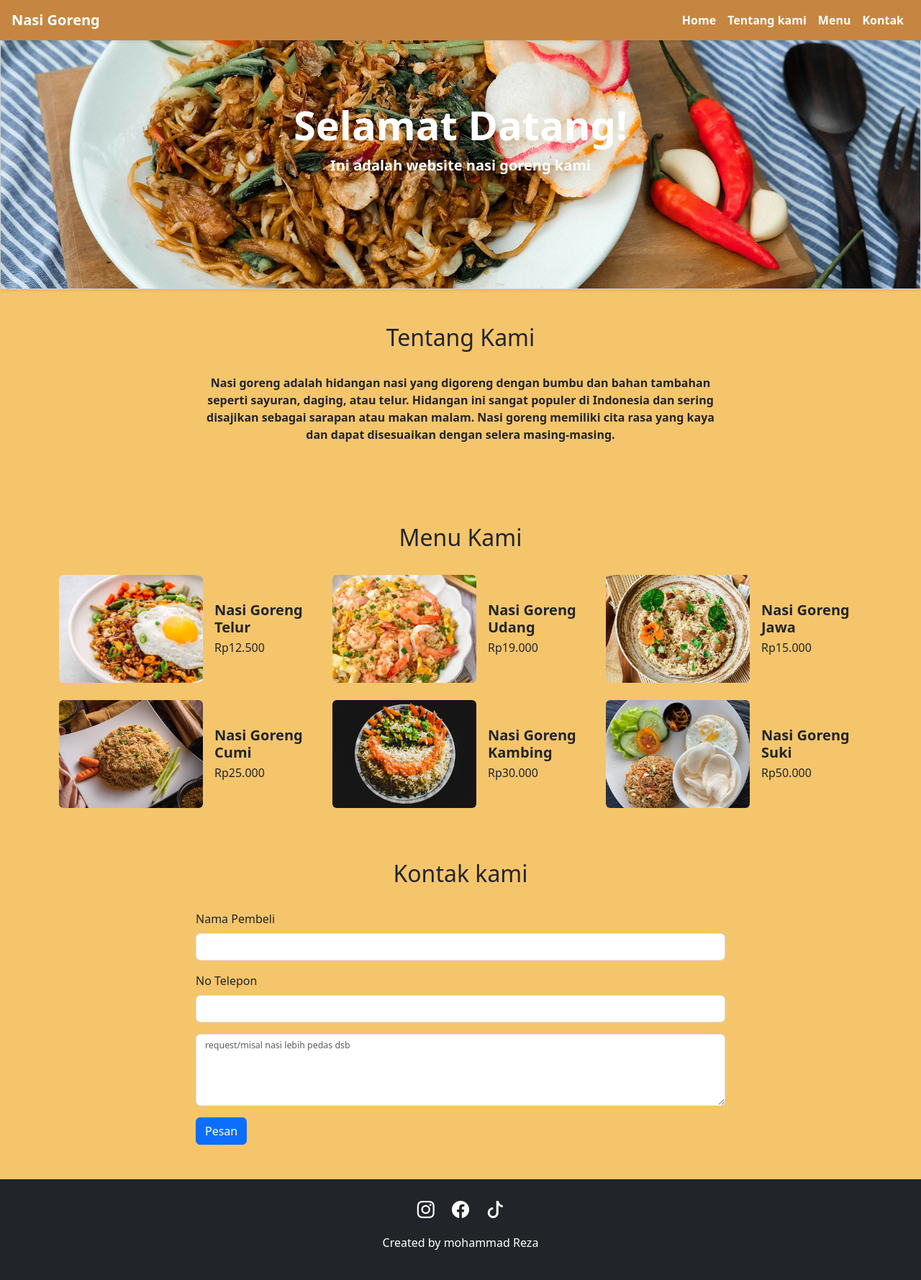
After one commit to Pahlevyy/nasigoreng, a PHP site: page /index.php in a window 1280 px wide. The commit adds this page. Shown: the whole page at 72% size. Run offline with PHP 8.4, Linux system fonts and the light colour scheme.

Commit message:
final project kecil-kecilan sudah

```diff
--- /dev/null
+++ b/index.php
@@ -0,0 +1,241 @@
+<?php
+$status = isset($_GET['status']) ? $_GET['status'] : '';
+?>
+<!doctype html>
+<html lang="en">
+
+<head>
+  <meta charset="utf-8">
+  <meta name="viewport" content="width=device-width, initial-scale=1">
+  <link href="https://cdn.jsdelivr.net/npm/bootstrap@5.3.7/dist/css/bootstrap.min.css" rel="stylesheet" integrity="sha384-LN+7fdVzj6u52u30Kp6M/trliBMCMKTyK833zpbD+pXdCLuTusPj697FH4R/5mcr" crossorigin="anonymous">
+  <!-- bootstrap icons -->
+  <link href="https://cdn.jsdelivr.net/npm/bootstrap-icons@1.10.5/font/bootstrap-icons.css" rel="stylesheet">
+  <link rel="stylesheet" href="style.css">
+  <!-- AOS -->
+  <link rel="stylesheet" href="https://unpkg.com/aos@next/dist/aos.css" />
+  <title>Nasi goreng identity</title>
+</head>
+
+<body style="background-color: #f5c56b;">
+  <!-- navbar -->
+  <nav class="navbar navbar-expand-lg navbar-dark fixed-top shadow-sm" style="background-color: #C68642">
+    <div class="container-fluid fw-bold px-2 px-sm-3">
+      <a class="navbar-brand" href="#">Nasi <span>Goreng</span></a>
+      <button class="navbar-toggler" type="button" data-bs-toggle="collapse" data-bs-target="#navbarNav" aria-controls="navbarNav" aria-expanded="false" aria-label="Toggle navigation">
+        <span class="navbar-toggler-icon"></span>
+      </button>
+      <div class="collapse navbar-collapse" id="navbarNav">
+        <ul class="navbar-nav ms-auto">
+          <li class="nav-item"><a class="nav-link active" aria-current="page" href="#">Home</a></li>
+          <li class="nav-item"><a class="nav-link active" href="#about">Tentang kami</a></li>
+          <li class="nav-item"><a class="nav-link active" href="#Menu">Menu</a></li>
+          <li class="nav-item"><a class="nav-link active" href="#contact">Kontak</a></li>
+        </ul>
+      </div>
+    </div>
+  </nav>
+  <!-- navbar ending -->
+  <?php if ($status == 'sukses'): ?>
+    <div class="alert alert-success">Pesanan berhasil dikirim!</div>
+  <?php elseif ($status == 'gagal'): ?>
+    <div class="alert alert-danger">Pesanan gagal. Silakan coba lagi.</div>
+  <?php endif; ?>
+
+  <!-- hero section -->
+  <div class="card position-relative shadow-sm">
+    <img src="nasigoreng2.jpg" class="card-img-top" alt="Nasi goreng" style="width: 100%; height: 400px; object-fit: cover">
+    <div class="position-absolute top-50 start-50 translate-middle text-white text-center hero-overlay" data-aos="fade-up-left" data-aos-delay="500">
+      <h1 class="display-4 fw-bold">Selamat <span>Datang!</span></h1>
+      <p class="lead fw-bold">Ini adalah website nasi goreng kami</p>
+    </div>
+  </div>
+  <!-- ending hero section -->
+
+  <!-- about section -->
+  <section id="about" class="py-5 position-relative fw-bold" data-aos="fade-right" data-aos-delay="500">
+    <div class="container">
+      <div class="row text-center mb-4">
+        <div class="col">
+          <h2>Tentang Kami</h2>
+        </div>
+      </div>
+      <div class="row justify-content-center fs-6 text-center">
+        <div class="col-md-8">
+          <p>Nasi goreng adalah hidangan nasi yang digoreng dengan bumbu dan bahan tambahan seperti sayuran, daging, atau telur. Hidangan ini sangat populer di Indonesia dan sering disajikan sebagai sarapan atau makan malam. Nasi goreng memiliki cita rasa yang kaya dan dapat disesuaikan dengan selera masing-masing.</p>
+        </div>
+      </div>
+    </div>
+  </section>
+  <!-- ending about -->
+
+  <!-- menu section -->
+  <section id="Menu" class="py-5" data-aos="fade-left" data-aos-delay="500">
+    <div class="container">
+      <div class="row text-center mb-4">
+        <div class="col">
+          <h2>Menu Kami</h2>
+        </div>
+      </div>
+      <div class="row gy-4">
+        <!-- Item 1 -->
+        <div class="col-12 col-md-4">
+          <div class="d-flex flex-column flex-md-row align-items-center">
+            <img src="nasigoreng.jpg" alt="Nasi goreng" class="img-fluid rounded menu-image mb-3 mb-md-0 me-md-3"
+              data-bs-toggle="modal" data-bs-target="#imageModal"
+              data-img="nasigoreng.jpg" data-title="Nasi Goreng Telur dengan telur dadar atau telur ceplok" data-desc="Nasi goreng telur adalah hidangan nasi goreng yang ditambah dengan telur. Telur dapat digoreng atau dicampur dengan nasi goreng. Hidangan ini banyak disajikan sebagai menu utama di restoran-restoran Indonesia.">
+            <div class="text-center text-md-start">
+              <h5 class="fw-bold mb-1">Nasi Goreng Telur</h5>
+              <p class="mb-0">Rp12.500</p>
+            </div>
+          </div>
+        </div>
+        <!-- Item 2 -->
+        <div class="col-12 col-md-4">
+          <div class="d-flex flex-column flex-md-row align-items-center">
+            <img src="nasgorudang.jpg" alt="Nasi goreng udang" class="img-fluid rounded menu-image mb-3 mb-md-0 me-md-3"
+              data-bs-toggle="modal" data-bs-target="#imageModal"
+              data-img="nasgorudang.jpg" data-title="Nasi Goreng Udang" data-desc="Nasi goreng udang dengan 3 udang ukuran besar dimasak sangat matang sangat cocok untuk pecinta seafood.">
+            <div class="text-center text-md-start">
+              <h5 class="fw-bold mb-1">Nasi Goreng Udang</h5>
+              <p class="mb-0">Rp19.000</p>
+            </div>
+          </div>
+        </div>
+        <!-- Item 3 -->
+        <div class="col-12 col-md-4">
+          <div class="d-flex flex-column flex-md-row align-items-center">
+            <img src="3.jpg" alt="Nasi goreng Jawa" class="img-fluid rounded menu-image mb-3 mb-md-0 me-md-3"
+              data-bs-toggle="modal" data-bs-target="#imageModal"
+              data-img="3.jpg" data-title="Nasi Goreng Jawa" data-desc="Nasi goreng Jawa ini punya ciri khas rasa manis gurih yang seimbang. Bumbunya yang mlekoh mantap membuat nasi goreng ini enak hingga suapan terakhir.">
+            <div class="text-center text-md-start">
+              <h5 class="fw-bold mb-1">Nasi Goreng Jawa</h5>
+              <p class="mb-0">Rp15.000</p>
+            </div>
+          </div>
+        </div>
+        <!-- Item 4 -->
+        <div class="col-12 col-md-4">
+          <div class="d-flex flex-column flex-md-row align-items-center">
+            <img src="4.jpg" alt="Nasi goreng cumi" class="img-fluid rounded menu-image mb-3 mb-md-0 me-md-3"
+              data-bs-toggle="modal" data-bs-target="#imageModal"
+              data-img="4.jpg" data-title="Nasi Goreng Cumi" data-desc="Dengan cita rasa yang khas, nasi goreng cumi ini menjadi pilihan yang sempurna bagi pecinta seafood. Cumi yang segar dan bumbu yang meresap membuat hidangan ini sangat lezat dengan nasi berwarna hitam.">
+            <div class="text-center text-md-start">
+              <h5 class="fw-bold mb-1">Nasi Goreng Cumi</h5>
+              <p class="mb-0">Rp25.000</p>
+            </div>
+          </div>
+        </div>
+        <!-- Item 5 -->
+        <div class="col-12 col-md-4">
+          <div class="d-flex flex-column flex-md-row align-items-center">
+            <img src="5.jpg" alt="Nasi goreng kambing" class="img-fluid rounded menu-image mb-3 mb-md-0 me-md-3"
+              data-bs-toggle="modal" data-bs-target="#imageModal"
+              data-img="5.jpg" data-title="Nasi Goreng Kambing" data-desc="Nasi goreng kambing adalah hidangan nasi goreng yang ditambahkan daging kambing sebagai bahan utama. Daging kambing yang empuk dan bumbu yang kaya memberikan cita rasa yang khas pada hidangan ini.">
+            <div class="text-center text-md-start">
+              <h5 class="fw-bold mb-1">Nasi Goreng Kambing</h5>
+              <p class="mb-0">Rp30.000</p>
+            </div>
+          </div>
+        </div>
+        <!-- Item 6 -->
+        <div class="col-12 col-md-4">
+          <div class="d-flex flex-column flex-md-row align-items-center">
+            <img src="6.jpg" alt="Nasi goreng suki" class="img-fluid rounded menu-image mb-3 mb-md-0 me-md-3"
+              data-bs-toggle="modal" data-bs-target="#imageModal"
+              data-img="6.jpg" data-title="Nasi Goreng Suki" data-desc="Nasi goreng suki adalah hidangan nasi goreng yang ditambahkan bahan-bahan suki seperti sayuran, daging, dan seafood. Hidangan ini memiliki cita rasa yang segar dan lezat.">
+            <div class="text-center text-md-start">
+              <h5 class="fw-bold mb-1">Nasi Goreng Suki</h5>
+              <p class="mb-0">Rp50.000</p>
+            </div>
+          </div>
+        </div>
+      </div>
+    </div>
+  </section>
+  <!-- ending menu -->
+
+  <!-- contact -->
+  <section id="contact" data-aos="fade-left" data-aos-delay="500">
+    <div class="container">
+      <div class="row text-center">
+        <div class="col mt-4">
+          <h2>Kontak kami</h2>
+        </div>
+      </div>
+      <div class="row justify-content-center mt-4">
+        <div class="col-md-8">
+          <form action="proses_pesan.php" method="POST">
+            <div class="mb-3">
+              <label for="name" class="form-label">Nama Pembeli</label>
+              <input type="text" class="form-control" id="name" name="nama" required>
+            </div>
+            <div class="mb-3">
+              <label for="telepon" class="form-label">No Telepon</label>
+              <input type="number" class="form-control" id="telepon" name="telepon" required>
+            </div>
+            <div class="mb-3 fs-6">
+              <textarea name="catatan" class="form-control" placeholder="request/misal nasi lebih pedas dsb" style="height: 100px;"></textarea>
+            </div>
+            <button type="submit" class="btn btn-primary">Pesan</button>
+          </form>
+        </div>
+      </div>
+    </div>
+  </section>
+  <!-- ending contact -->
+
+  <!-- footer -->
+  <footer class="bg-dark text-white text-center py-4 mt-5" data-aos="fade-down" data-aos-delay="500">
+    <div class="social">
+      <a href="https://www.instagram.com/"><i class="bi bi-instagram"></i></a>
+      <a href="https://www.facebook.com/"><i class="bi bi-facebook"></i></a>
+      <a href="https://www.tiktok.com/"><i class="bi bi-tiktok"></i></a>
+    </div>
+    <p>Created by mohammad Reza</p>
+  </footer>
+  <!-- ending footer -->
+
+  <!-- Modal -->
+  <div class="modal fade" id="imageModal" tabindex="-1" aria-labelledby="imageModalLabel" aria-hidden="true">
+    <div class="modal-dialog modal-dialog-centered modal-lg">
+      <div class="modal-content bg-dark text-white">
+        <div class="modal-header border-0">
+          <h5 class="modal-title" id="imageModalLabel"></h5>
+          <button type="button" class="btn-close btn-close-white" data-bs-dismiss="modal" aria-label="Close"></button>
+        </div>
+        <div class="modal-body d-flex flex-column flex-md-row align-items-center justify-content-center text-white text-center text-md-start">
+          <img id="modalImage" src="" class="img-fluid rounded mb-3 mb-md-0 me-md-4" alt="Preview" style="max-width: 400px;">
+          <div>
+            <h5 id="imageModalLabel" class="mb-2"></h5>
+            <p id="modalDesc" class="mb-0"></p>
+          </div>
+        </div>
+      </div>
+    </div>
+  </div>
+
+  <script src="https://unpkg.com/aos@next/dist/aos.js"></script>
+  <script>
+    AOS.init();
+  </script>
+  <script>
+    const imageModal = document.getElementById('imageModal');
+    imageModal.addEventListener('show.bs.modal', function(event) {
+      const img = event.relatedTarget;
+      const src = img.getAttribute('data-img');
+      const title = img.getAttribute('data-title');
+      const desc = img.getAttribute('data-desc');
+
+      const modalImg = imageModal.querySelector('#modalImage');
+      const modalTitle = imageModal.querySelector('#imageModalLabel');
+      const modalDesc = imageModal.querySelector('#modalDesc');
+
+      modalImg.src = src;
+      modalTitle.textContent = title;
+      modalDesc.textContent = desc;
+    });
+  </script>
+  <script src="https://cdn.jsdelivr.net/npm/bootstrap@5.3.7/dist/js/bootstrap.bundle.min.js" integrity="sha384-ndDqU0Gzau9qJ1lfW4pNLlhNTkCfHzAVBReH9diLvGRem5+R9g2FzA8ZGN954O5Q" crossorigin="anonymous"></script>
+</body>
+
+</html>
--- a/style.css
+++ b/style.css
@@ -1,6 +1,11 @@
 html, body {
   max-width: 100%;
   overflow-x: clip;
+}
+
+body {
+  padding-top: 0 !important;
+  margin-top: 0 !important;
 }
 
 
```
Also changed, not shown: index.html (deleted, +0 -243 lines), proses_pesan.php (added, +25 -0 lines).
